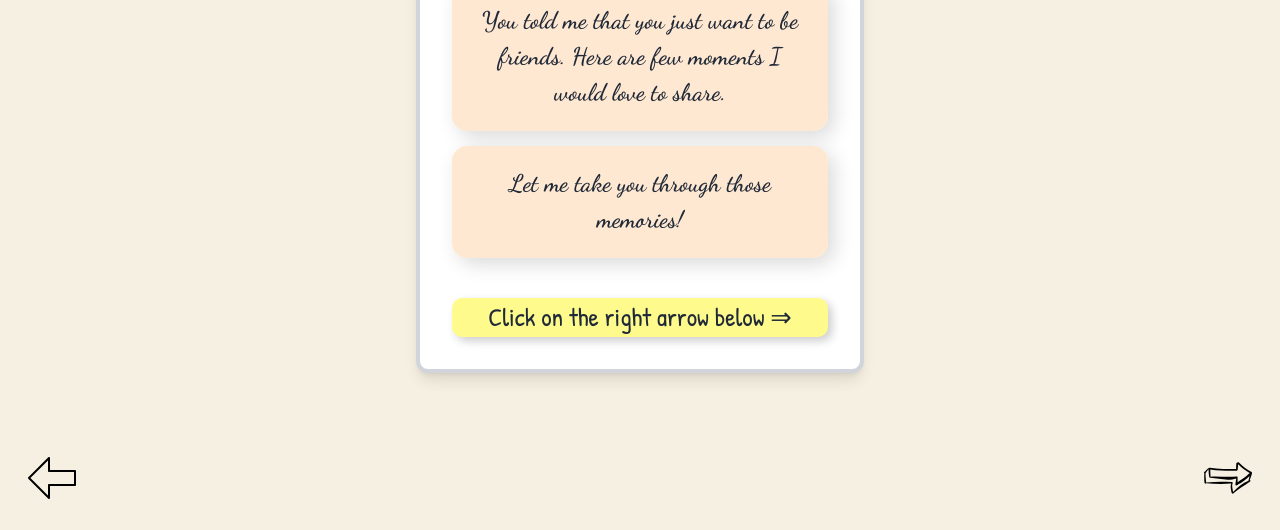
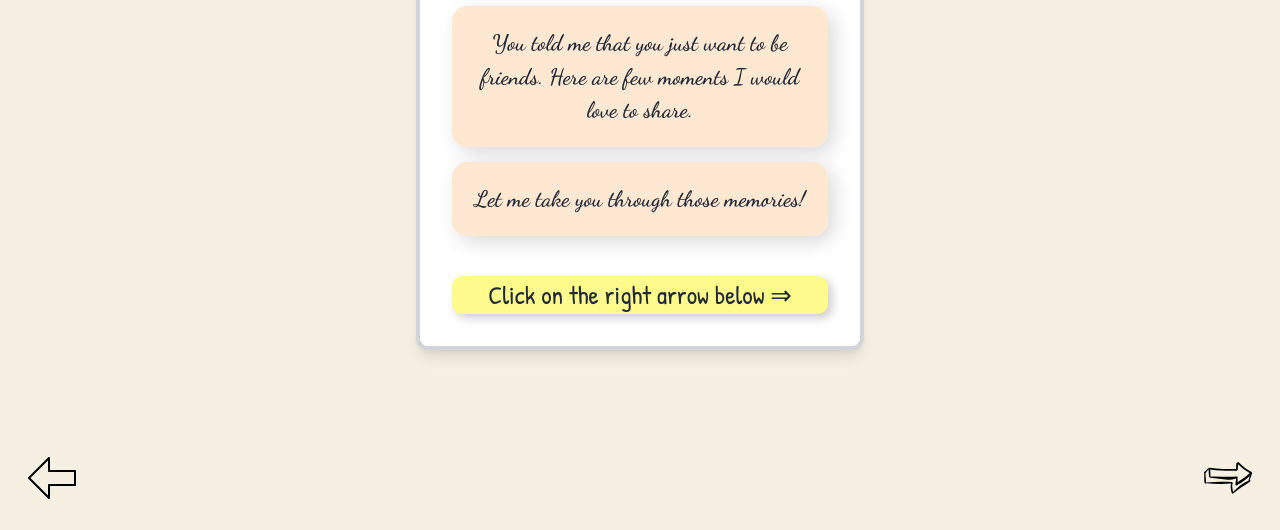
Before and after one commit to abhishekk-788/moments, a plain HTML site: page index.html in a window 1280 px wide. Shown: the part 270-800 px from the top of the page. Drawn offline with nearby package versions, Linux system fonts and the light colour scheme.

Commit message:
small font-size

```diff
--- a/index.html
+++ b/index.html
@@ -61,7 +61,7 @@
             background: rgba(255, 230, 204, 0.9);
             border-radius: 15px;
             box-shadow: 6px 6px 20px rgba(0, 0, 0, 0.15);
-            font-size: 1.5rem;
+            font-size: 1.4rem;
             font-weight: bold;
             font-family: 'Dancing Script', cursive;
             margin-bottom: 15px;
@@ -198,7 +198,7 @@
             },
             {
                 title: "",
-                texts: ["I know you like me, maybe not love me. But I love you, and I want to be honest about my feelings. If you see us as just friends, I’ll respect that, but if there’s even a chance for more, I’d love to know. I didn’t create this website to change your mind, just to remind you of what we’ve shared. No matter what, I don’t want to lose you, neither as love nor as a friend. I’ll always try to be a special friend, stay connected, and respect your feelings. Let’s keep things going, travel, explore and let time decide our destiny. So, where do we truly stand ? 😊"],
+                texts: ["I know you like me, maybe not love me. If you see us as just friends, I’ll respect that, but if there’s even a chance for more, I’d love to know. I didn’t create this website to change your mind, just to remind you of what we’ve shared. No matter what, I don’t want to lose you, neither as love nor as a friend. I’ll always try to be a special friend, stay connected, and respect your feelings. Let’s keep things going, travel, explore and let time decide our destiny. So, where do we truly stand ? 😊"],
                 img: [],
                 audio: []
             },
```
